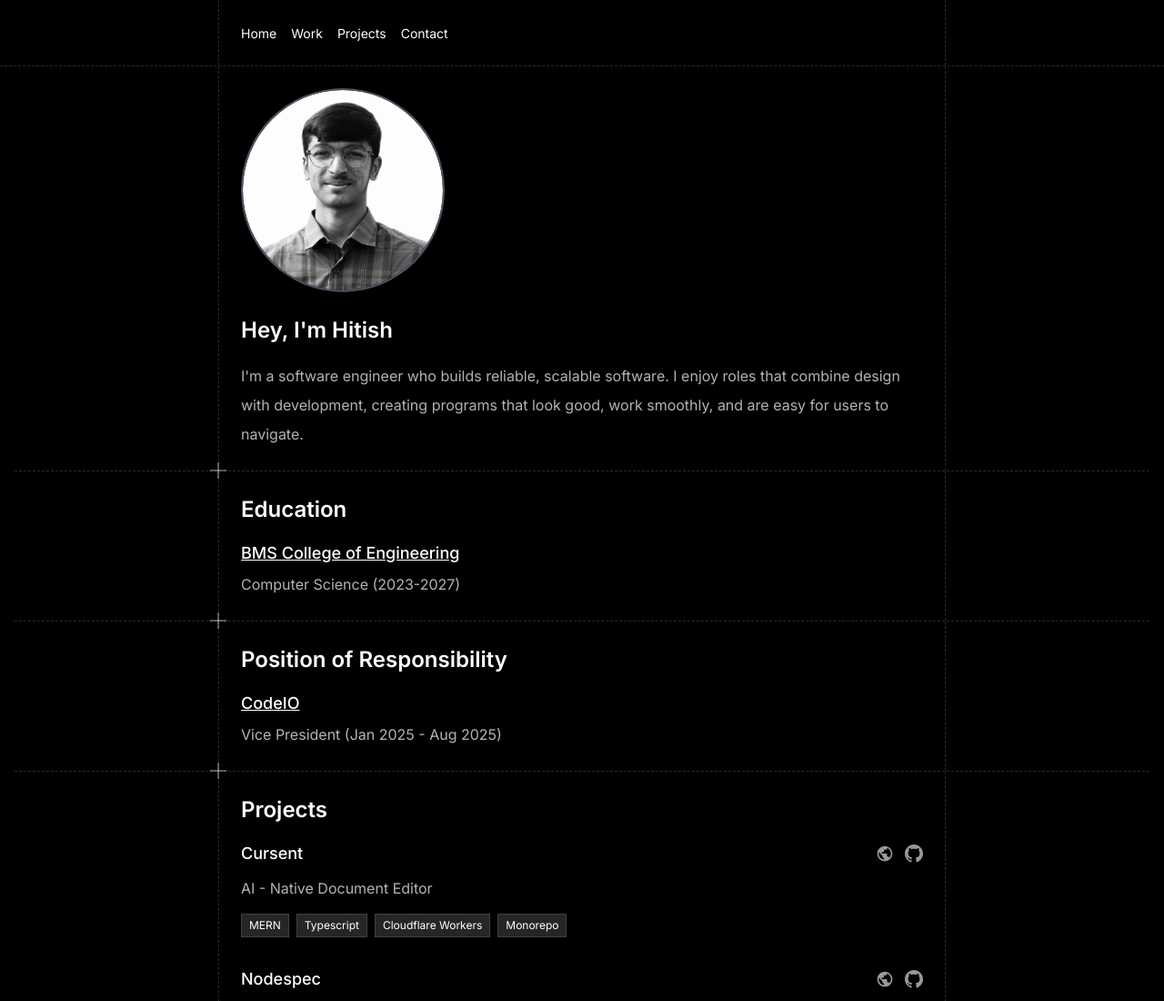
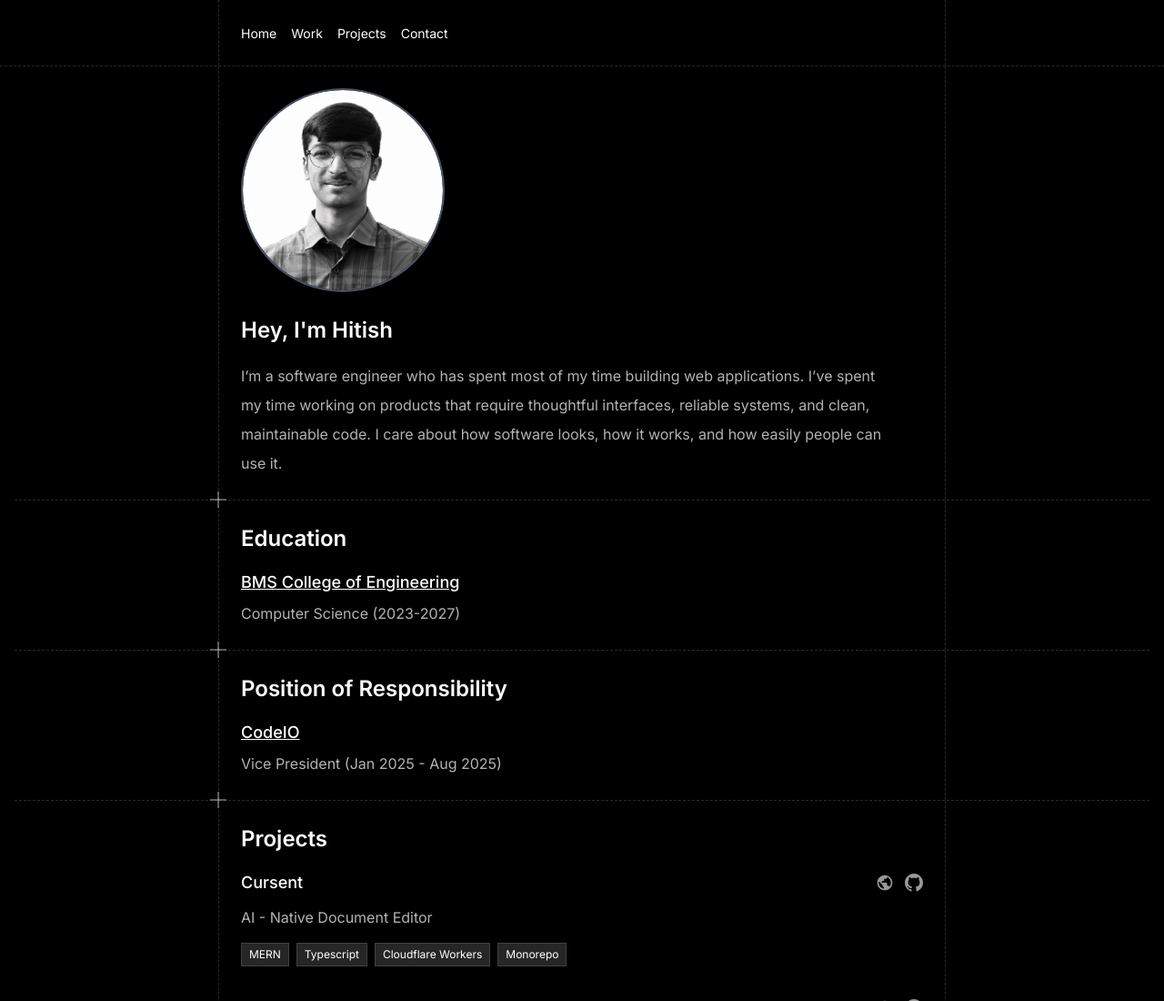
Before and after one commit to HitishRaoP/showcase, a plain HTML site: page index.html in a window 1280 px wide. Shown: the top 1100 px of the page at 91% size. Drawn offline with nearby package versions, Linux system fonts and the light colour scheme.

Commit message:
add favicon

```diff
--- a/index.html
+++ b/index.html
@@ -12,6 +12,7 @@
     <script src="sections/projects.js"></script>
     <script src="sections/education.js"></script>
     <link rel="stylesheet" href="styles/index.css" />
+    <link rel="icon" type="image/png" href="/favicon.png">
     <title>Hitish Rao P</title>
   </head>
   <body class="bg-black text-white/70 inter-400">
@@ -43,11 +44,10 @@
             </div>
             <div class="flex-1">
               <h1 id="hero-heading">Hey, I'm Hitish</h1>
-              <p>
-                I'm a software engineer who builds reliable, scalable software.
-                I enjoy roles that combine design with development, creating
-                programs that look good, work smoothly, and are easy for users
-                to navigate.
+              <p class="text-pretty">
+                  I’m a software engineer who has spent most of my time building web applications.
+                  I’ve spent my time working on products that require thoughtful interfaces, reliable systems, and clean, maintainable code.
+                  I care about how software looks, how it works, and how easily people can use it.
               </p>
             </div>
           </div>
```
Also changed, not shown: assets/favicon.png (added).
